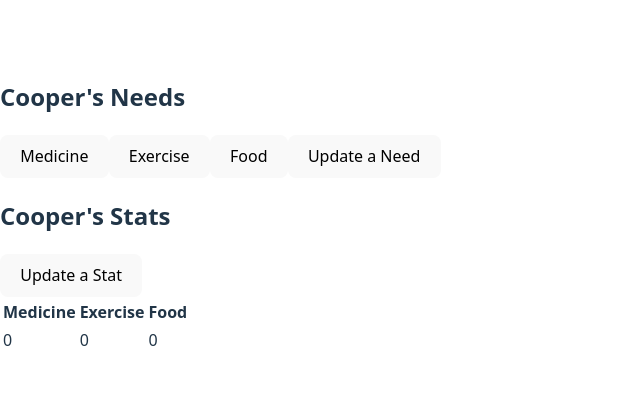
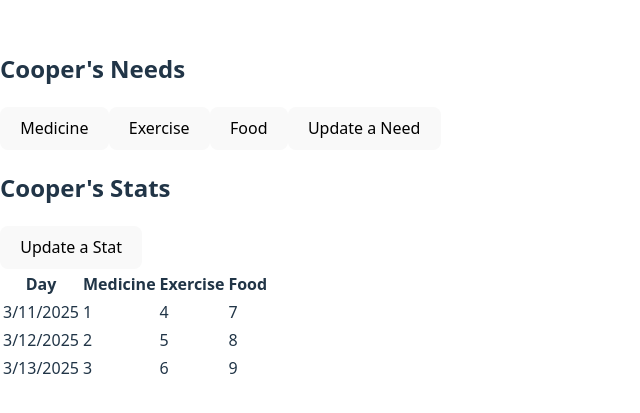
Before and after one commit to ritchieritch42/cooper-keeper, a React (Vite) app in the folder app/: page / in a window 1280 px wide. Shown: the part 193-606 px from the top of the page, without its empty margins (0-640 px from the left). Built offline with nearby package versions, Linux system fonts and the light colour scheme.

Commit message:
stats w/ dates

```diff
--- a/app/src/App.jsx
+++ b/app/src/App.jsx
@@ -22,21 +22,15 @@ const initialCategories = [
 ];
 
 const initialStats = [
-  {
-    id: 20001,
-    category: "Medicine",
-    count: 0,
-  },
-  {
-    id: 20002,
-    category: "Exercise",
-    count: 0,
-  },
-  {
-    id: 20003,
-    category: "Food",
-    count: 0,
-  },
+  { id: 1, date: "3/11/2025", category: "Medicine", count: 1 },
+  { id: 2, date: "3/11/2025", category: "Exercise", count: 4 },
+  { id: 3, date: "3/11/2025", category: "Food", count: 7 },
+  { id: 4, date: "3/12/2025", category: "Medicine", count: 2 },
+  { id: 5, date: "3/12/2025", category: "Exercise", count: 5 },
+  { id: 6, date: "3/12/2025", category: "Food", count: 8 },
+  { id: 7, date: "3/13/2025", category: "Medicine", count: 3 },
+  { id: 8, date: "3/13/2025", category: "Exercise", count: 6 },
+  { id: 9, date: "3/13/2025", category: "Food", count: 9 },
 ];
 
 function App() {
@@ -109,6 +103,7 @@ function App() {
       </div>
       <Stats
         stats={stats}
+        categories={categories}
         onToggleDialog={handleStatDialog}
         statDialogOpen={statDialogOpen}
       />
@@ -241,7 +236,21 @@ function Dialog({ formOpen, categories, onCategoryUpdate }) {
   );
 }
 
-function Stats({ stats, onToggleDialog, statDialogOpen }) {
+function Stats({ stats, categories, onToggleDialog, statDialogOpen }) {
+  const dayOne = "3/11/2025";
+  const dayTwo = "3/12/2025";
+  const dayThree = "3/13/2025";
+
+  const dayOneStats = stats.filter((stat) =>
+    stat.date === dayOne ? stat : ""
+  );
+  const dayTwoStats = stats.filter((stat) =>
+    stat.date === dayTwo ? stat : ""
+  );
+  const dayThreeStats = stats.filter((stat) =>
+    stat.date === dayThree ? stat : ""
+  );
+
   return (
     <div>
       <h2>Cooper's Stats</h2>
@@ -251,14 +260,37 @@ function Stats({ stats, onToggleDialog, statDialogOpen }) {
       <table className="table">
         <tbody>
           <tr>
-            {stats.map((stat) => (
-              <th key={stat.id + 10}>{stat.category}</th>
+            <th>Day</th>
+            {categories.map((category) => (
+              <th key={category.id}>{category.category}</th>
             ))}
           </tr>
           <tr>
-            {stats.map((stat) => (
-              <td key={stat.id + 20}>{stat.count}</td>
+            <td key={dayOne}>{dayOne}</td>
+            {dayOneStats.map((stat) => (
+              <td key={stat.id}>{stat.count}</td>
             ))}
+            {/* {stats.map((stat) => (
+              <td key={stat.id}>{stat.category}</td>
+            ))} */}
+          </tr>
+          <tr>
+            <td key={dayTwo}>{dayTwo}</td>
+            {dayTwoStats.map((stat) => (
+              <td key={stat.id}>{stat.count}</td>
+            ))}
+            {/* {stats.map((stat) => (
+              <td key={stat.id}>{stat.category}</td>
+            ))} */}
+          </tr>
+          <tr>
+            <td key={dayThree}>{dayThree}</td>
+            {dayThreeStats.map((stat) => (
+              <td key={stat.id}>{stat.count}</td>
+            ))}
+            {/* {stats.map((stat) => (
+              <td key={stat.id}>{stat.category}</td>
+            ))} */}
           </tr>
         </tbody>
       </table>
@@ -275,7 +307,7 @@ function StatForm({ stats, statDialogOpen, onStatSubmit }) {
   function handleSubmit(e) {
     e.preventDefault();
 
-    if (!categoryId || !count) return;
+    if (!categoryId) return;
     onStatSubmit({ categoryId, count });
   }
 
@@ -295,9 +327,8 @@ function StatForm({ stats, statDialogOpen, onStatSubmit }) {
       </select>
       <label>Count</label>
       <select value={count} onChange={(e) => setCount(Number(e.target.value))}>
-        <option value={-1}>-1</option>
         <option value={0} selected="selected">
-          ---
+          0
         </option>
         <option value={1}>1</option>
         <option value={2}>2</option>
```
